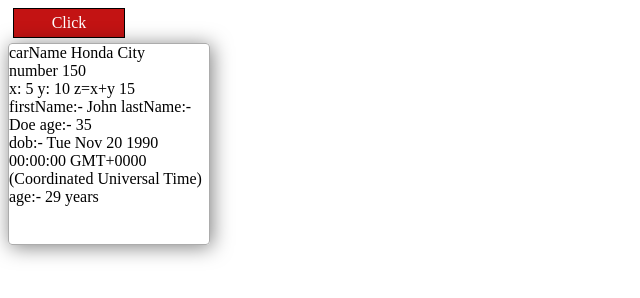
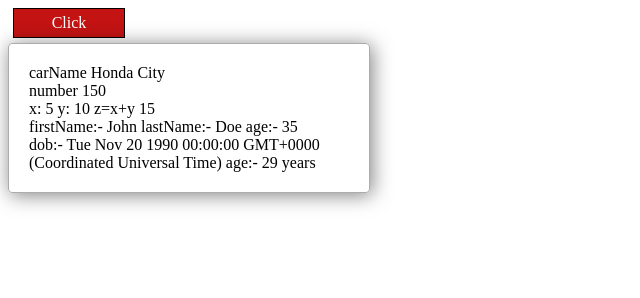
Before and after one commit to ganeshmukesh123/assignment, a plain HTML site: page task2/index.html in a window 1280 px wide. Both pictures are taken after a click on the link "Click". Shown: the whole page, without its empty margins (0-640 px from the left). Drawn offline with Linux system fonts and the light colour scheme.

Commit message:
Update index.html

```diff
--- a/task2/index.html
+++ b/task2/index.html
@@ -19,11 +19,12 @@
 			}
 			.overlay {
 				display: none;
-				height: 200px;
-				width: 200px;
+/* 				height: 320px; */
+				width: 320px;
 				border: solid 1px #acacac;
 				box-shadow: 2px 2px 20px 0 rgba(0, 0, 0, 0.5);
 				border-radius: 4px;
+				padding:20px;
 			}
 			.disp-overlay {
 				display: block;
```
